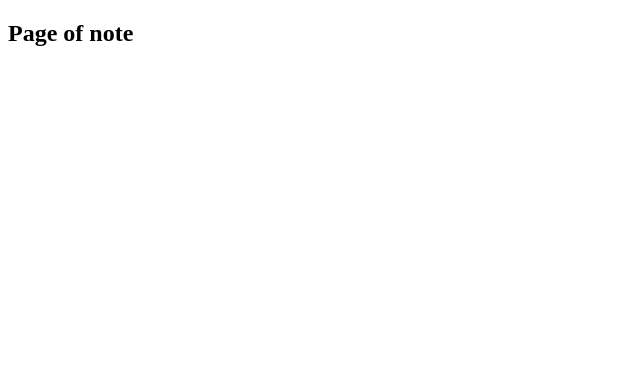
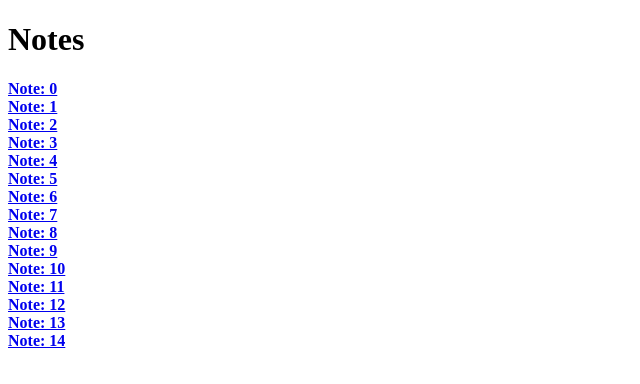
Before and after one commit to nelopuchades/nextjs-course-app, a Next.js app: page /notes in a window 1280 px wide. Shown: the top 384 px of the page, without its empty margins (0-640 px from the left). Built offline with nearby package versions, Linux system fonts and the light colour scheme.

Commit message:
Still playing more with routes

```diff
--- a/src/pages/notes/[...params].jsx
+++ b/src/pages/notes/[id].jsx
@@ -3,8 +3,8 @@
 
 const Page = () => {
     const router = useRouter();
-    const { params } = router.query;
-    return <h2>Page of note {params}</h2>
+    const { id } = router.query;
+    return <h2>Page of note {id}</h2>
 };
 
 export default Page;
--- a/src/pages/notes/index.jsx
+++ b/src/pages/notes/index.jsx
@@ -1,5 +1,22 @@
 import React from 'react';
+import Link from 'next/link';
 
-const Page = () => <div>Notes index path</div>;
+const Page = () => {
+    const notes = new Array(15).fill(1).map((e, i) => ({ id: i, title: `Note: ${i}` }));
+    return (
+        <div>
+            <h1>Notes</h1>
+            {notes.map(note => (
+                <div>
+                    <Link key={note.id} href="/notes/[id]" as={`/notes/${note.id}`}>
+                        <a>
+                            <strong>{note.title}</strong>
+                        </a>
+                    </Link>
+                </div>
+            ))}
+        </div>
+    )
+};
 
 export default Page;
```
Also changed, not shown: src/pages/index.jsx (+9 -1 lines).
